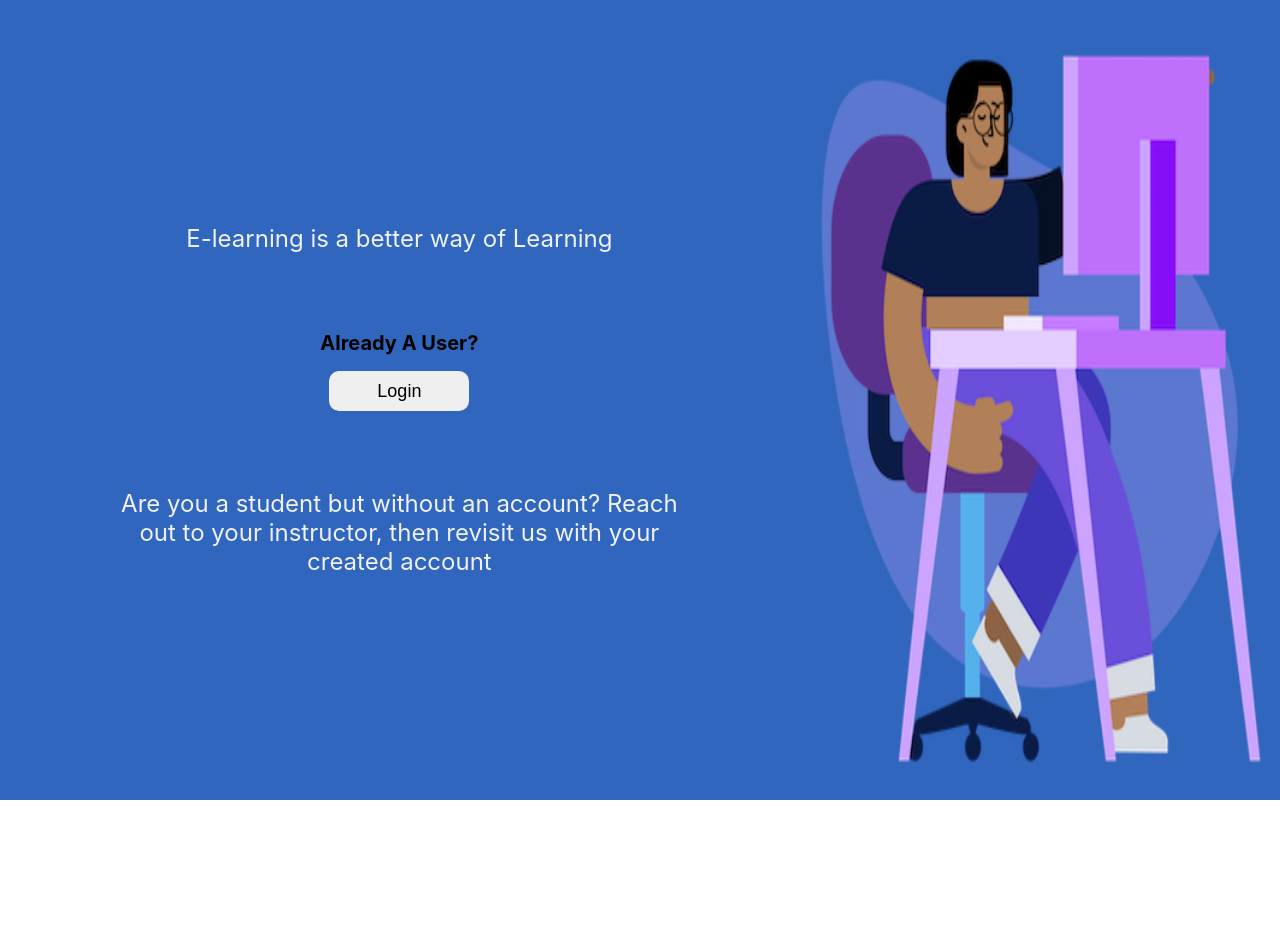
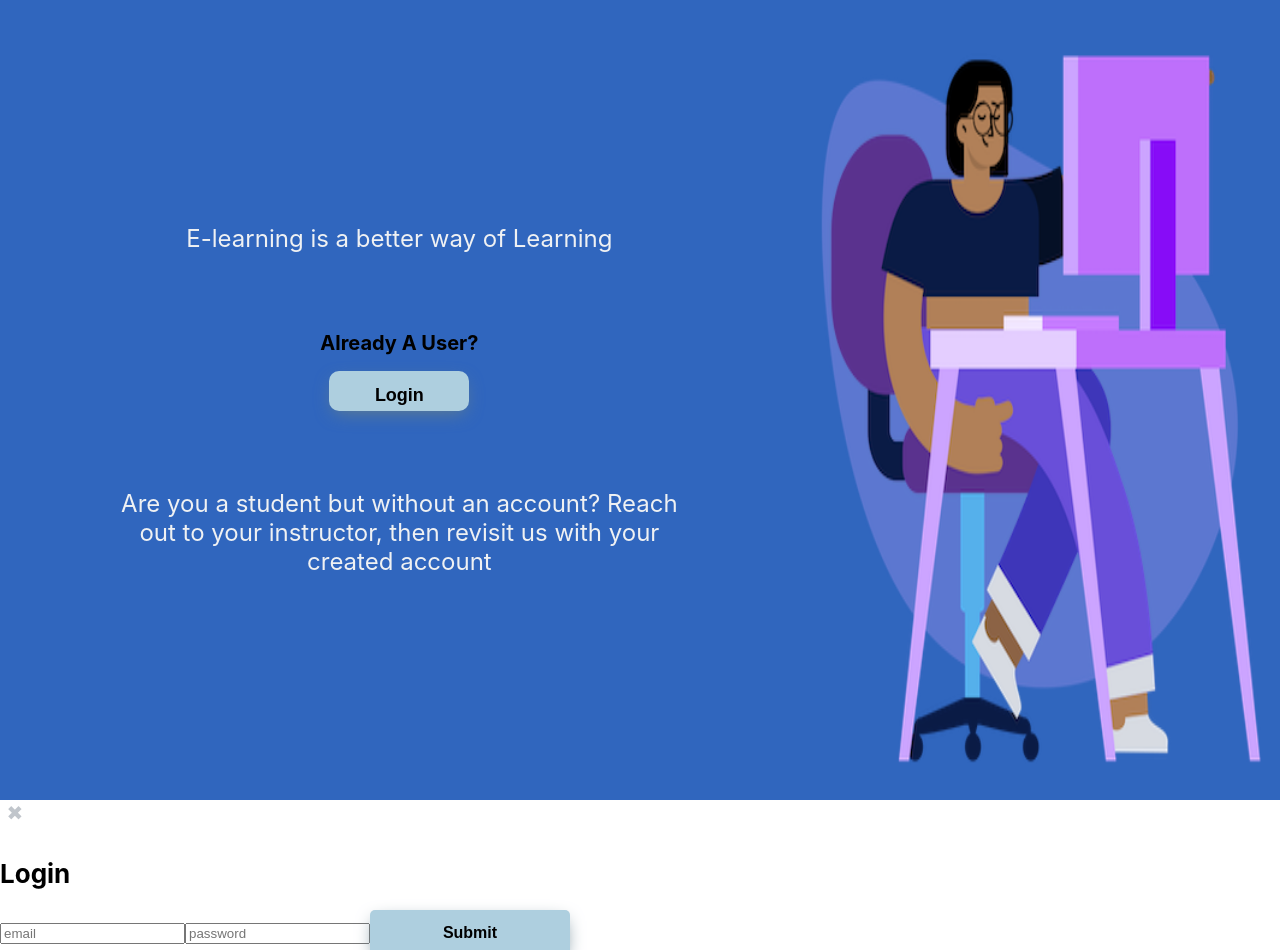
Before and after one commit to mohammadammash/e-learning_website, a React (Create React App) app in the folder frontend/: page / in a window 1280 px wide. Shown: the top 950 px of the page. Before the commit the page ends 804 px from the top, so only its background shows below. Built offline with nearby package versions, Linux system fonts and the light colour scheme.

Commit message:
frontend/src/pages/landing/Landing.jsx: Adding popup modal html content

```diff
--- a/frontend/src/pages/landing/Landing.jsx
+++ b/frontend/src/pages/landing/Landing.jsx
@@ -1,23 +1,48 @@
 import React, { Component } from "react";
 import "./landing.css";
-import img from '../../assets/Happy Bunch - Desk.png';
+import img from "../../assets/Happy Bunch - Desk.png";
 
 export default function Landing() {
   return (
+    <>
       <div className="main-landing">
         <section className="left-section">
           <div className="content">
-        <p class='top-text'>E-learning is a better way of Learning</p>
+            <p className="top-text">E-learning is a better way of Learning</p>
             <div className="middle">
               <label>Already A User?</label>
-          <button className="show-login-button">Login</button>
+              <button className="show-login-button btn">Login</button>
             </div>
-        <p class='bottom-text'>Are you a student but without an account? Reach out to your instructor, then revisit us with your created account</p>
+            <p className="bottom-text">
+              Are you a student but without an account? Reach out to your
+              instructor, then revisit us with your created account
+            </p>
           </div>
         </section>
         <section className="right-section">
           <img className="landing-img" src={img} alt="landing-img1" />
         </section>
       </div>
+
+      <section className="modal">
+        <div className="modalContent">
+          <button className="close-button">✖</button>
+          <h2>Login</h2>
+          <form className="form-group">
+            <input
+              className="form-input"
+              type="text"
+              placeholder="email"
+            ></input>
+            <input
+              className="form-input"
+              type="text"
+              placeholder="password"
+            ></input>
+            <button className="btn">Submit</button>
+          </form>
+        </div>
+      </section>
+    </>
   );
 }
```
Lines whose indentation alone changed are shown as unchanged.
